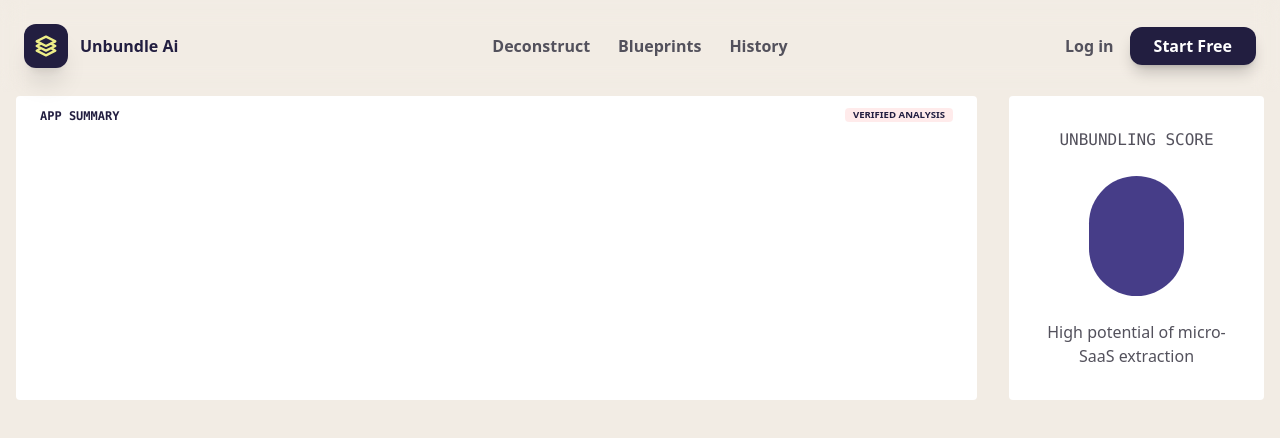
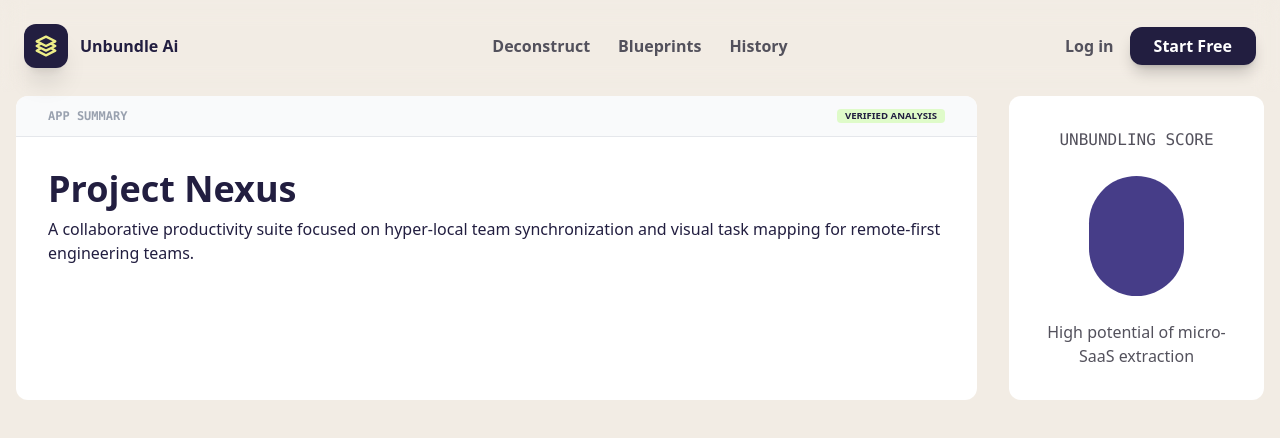
Before and after one commit to willydot21/landing-unbundleAI, a React (Vite) app: page /analyze/results in a window 1280 px wide. Shown: the top 438 px of the page. Built offline with nearby package versions, Linux system fonts and the light colour scheme.

Commit message:
making results page..

```diff
--- /dev/null
+++ b/src/components/ui/header.tsx
@@ -0,0 +1,38 @@
+
+interface ISectionHeaderProps {
+  title: string;
+  subtitle?: string;
+  size?: 'small' | 'medium' | 'large';
+  el?: 'header' | 'div';
+}
+
+export default function SectionHeader({
+  title,
+  subtitle = '',
+  size = 'medium',
+  el = 'header'
+  }: ISectionHeaderProps) {
+    const sizeClasses = {
+      small: 'text-lg',
+      medium: 'text-2xl',
+      large: 'text-4xl'
+    }
+
+    const styleClass = 'mb-6 w-full flex flex-col px-8 pt-8'
+
+    return (el === 'header') ? (
+        <header className={styleClass}>
+          <h2 className={`${sizeClasses[size]} font-bold text-primary-100`}>{title}</h2>
+          {subtitle && (
+            <p className="text-tertiary-200 mt-2">{subtitle}</p>
+          )}
+        </header>
+      ) : (
+        <div className={styleClass}>
+          <h2 className={`${sizeClasses[size]} font-bold text-primary-100`}>{title}</h2>
+          {subtitle && (
+            <p className="text-tertiary-200 mt-2">{subtitle}</p>
+          )}
+        </div>
+      );
+  }
--- a/src/components/ui/section-container.tsx
+++ b/src/components/ui/section-container.tsx
@@ -7,12 +7,12 @@ interface IContainerProps extends PropsWithChildren{
 
 export default function SectionContainer({ barTitle, BarLabel, children }: IContainerProps) {
   return (
-    <section className="flex rounded bg-white w-full">
-      <header className="w-full flex justify-between px-6 py-3">
-        <h5 className="text-xs font-semibold font-mono">{barTitle}</h5>
+    <section className="flex flex-col rounded-xl bg-white w-full">
+      <header className="w-full flex justify-between px-8 py-3 bg-gray-50 rounded-tr-xl rounded-tl-xl items-center">
+        <h5 className="text-xs font-bold font-mono text-gray-400">{barTitle}</h5>
         {BarLabel}
       </header>
-      <hr className="text-tertiary-100"/>
+      <hr className="border-gray-200 w-full"/>
       {children}
     </section>
   )
--- a/src/pages/results.tsx
+++ b/src/pages/results.tsx
@@ -1,6 +1,7 @@
 import type { PropsWithChildren } from "react";
 import Navbar from "../components/ui/navbar";
 import SectionContainer from "../components/ui/section-container";
+import SectionHeader from "../components/ui/header";
 
 const Label = ({children}: PropsWithChildren) => {
   return (
@@ -14,14 +15,14 @@ export default function Results() {
   return (
     <>
       <Navbar/>
-      <div className="flex w-full pt-24 justify-center px-4 gap-8">
+      <div className="flex w-full pt-24 justify-center px-4 gap-8 max-w-8xl">
         <SectionContainer
           barTitle="APP SUMMARY"
           BarLabel={<Label>VERIFIED ANALYSIS</Label>}
           >
-
+          <SectionHeader el="div" title="Project Nexus" size="large" subtitle="A collaborative productivity suite focused on hyper-local team synchronization and visual task mapping for remote-first engineering teams."/>
         </SectionContainer>
-        <div className="flex flex-col w-2/5 lg:w-1/4 p-8 bg-white rounded items-center justify-center gap-y-6">
+        <div className="flex flex-col w-2/5 lg:w-1/4 p-8 bg-white rounded-xl items-center justify-center gap-y-6">
           <h5 className="text-tertiary-100 font-mono ">UNBUNDLING SCORE</h5>
           <span className="w-1/2 h-30 bg-primary-200 rounded-full"></span>
           <p className="text-tertiary-100 text-center"> High potential of micro-SaaS extraction</p>
--- a/src/theme.css
+++ b/src/theme.css
@@ -5,7 +5,7 @@
   --color-secondary-100: oklch(92.763% 0.12484 108.625);
   --color-secondary-200: oklch(80.588% 0.14701 78.988);
   --color-tertiary-100: oklch(44.084% 0.01805 293.933);
-  --color-warning-50: rgba(255, 000, 000, 8%);
+  --color-warning-50: rgba(119, 255, 0, 0.2);
   --color-black-op: rgba(0, 0, 0, 0.2);
   --color-black-op-100: rgba(0, 0, 0, 0.1);
   --spacing-8xl: 1440px;
```
